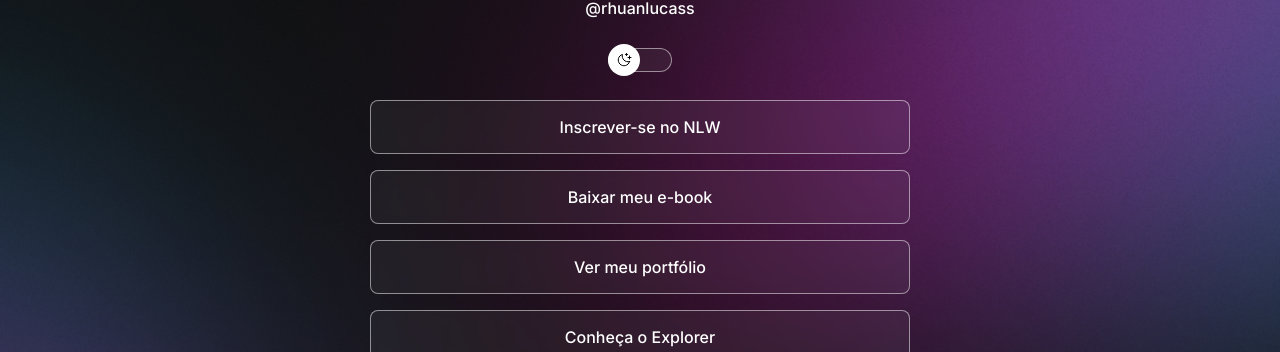
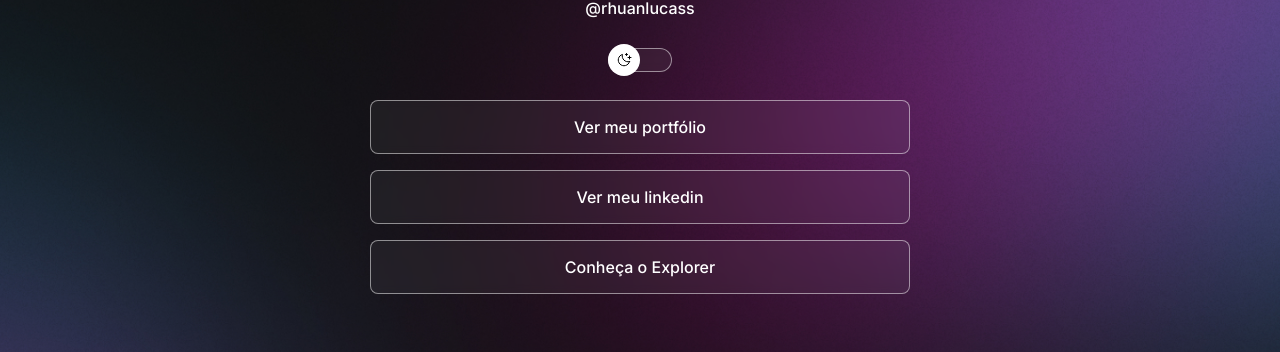
Before and after one commit to RhuanLucass/devlinks, a plain HTML site: page index.html in a window 1280 px wide. Shown: the part 180-532 px from the top of the page. Drawn offline with nearby package versions, Linux system fonts and the light colour scheme.

Commit message:
DevLinks project completed

```diff
--- a/index.html
+++ b/index.html
@@ -27,15 +27,11 @@
 
     <ul>
       <li>
-        <a href="#">Inscrever-se no NLW</a>
+        <a href="https://github.com/rhuanlucass">Ver meu portfólio</a>
       </li>
 
       <li>
-        <a href="#">Baixar meu e-book</a>
-      </li>
-
-      <li>
-        <a href="https://github.com/rhuanlucass">Ver meu portfólio</a>
+        <a href="https://linkedin.com/in/rhuanlucass">Ver meu linkedin</a>
       </li>
 
       <li>
```
Also changed, not shown: 1 other file.
